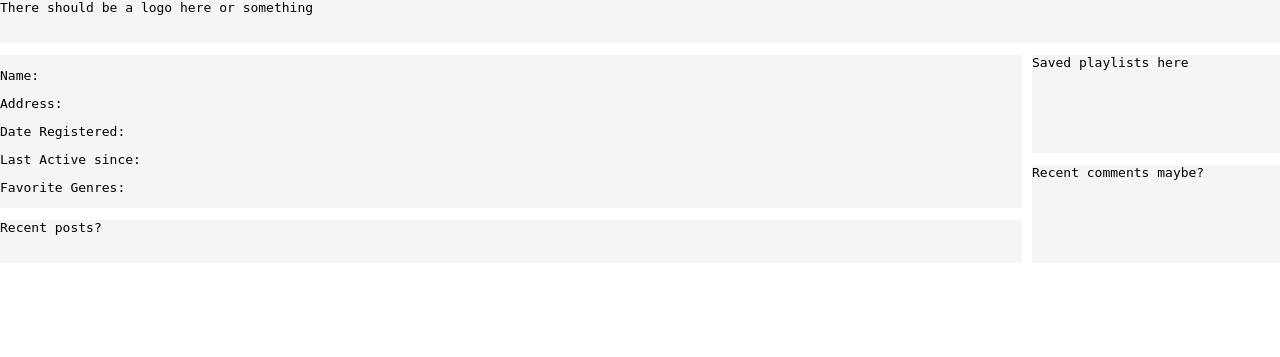
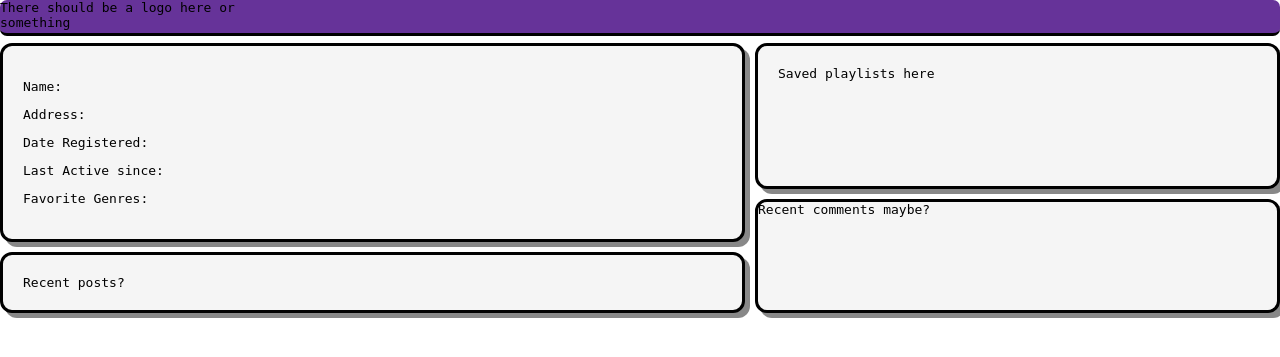
Before and after one commit to noxiousHellcat/IGDB, a web app: file user_page.html in a window 1280 px wide. Shown: the top 357 px of the page. Run offline with its HTML, style and script files only (its server is not run), Linux system fonts and the light colour scheme.

Commit message:
Update user.css

```diff
--- a/css/user.css
+++ b/css/user.css
@@ -1,3 +1,4 @@
+/*CSS unique to user_page.html*/
 body{
     margin: 0;
     padding: 0;
@@ -9,29 +10,62 @@ body{
   .page
   {
     display: grid;
-    grid-template-columns: repeat(5, 1fr);
-    grid-template-rows: repeat(5, 1fr);
     grid-column-gap: 10px;
-    grid-row-gap: 12px;
+    grid-row-gap: 10px;
   }
   .header {
     background-color:whitesmoke;
     grid-area: 1 / 1 / 2 / 6;
+    height:100%;
+    border-bottom:solid black;
+    border-radius: 7px;
+    display: grid;
+    grid-template-columns: repeat(5, 1fr);
+    background-color: rebeccapurple;
   }
-
+  .header a{
+    text-decoration: none;
+    font-size: 12px;
+    line-height: 20px;
+    color:white;
+    float: center;
+  }
+  .header a:hover
+  {
+    color: greenyellow  ;
+  }
+  #links
+  {
+    grid-area: 1/5 ;
+  }
 .body {
     background-color:whitesmoke;
-     grid-area: 2 / 1 / 5 / 5;
+     grid-area: 2 / 1 / 5 / 4;
+     border-radius: 12px;
+     border: solid black;
+     box-shadow: 5px 5px #888888;
+     padding: 20px;
 }
 .footer {
     background-color:whitesmoke;
-    grid-area: 5 / 1 / 6 / 5;
+    grid-area: 5 / 1 / 6 / 4;
+    border-radius: 12px;
+    border: solid black;
+    box-shadow: 5px 5px #888888;
+    padding: 20px;
 }
 .playlists {
     background-color:whitesmoke;
-     grid-area: 2 / 5 / 4 / 6;
+     grid-area: 2/ 4 / 4 / 6;
+     border-radius: 12px;
+     border: solid black;
+     box-shadow: 5px 5px #888888;
+     padding: 20px;
 }
 .comments {
     background-color:whitesmoke;
-    grid-area: 4 / 5 / 6 / 6;
+    grid-area: 4 / 4 / 6 / 6;
+    border-radius: 12px;
+    border: solid black;
+    box-shadow: 5px 5px #888888;
 }
```
Lines whose indentation alone changed are shown as unchanged.
